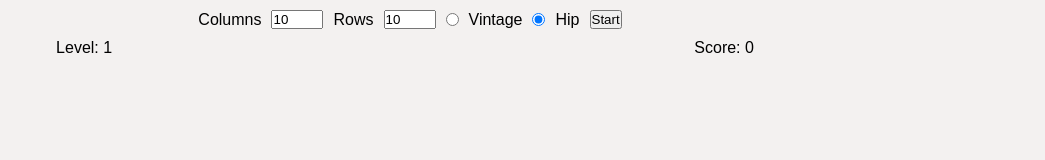
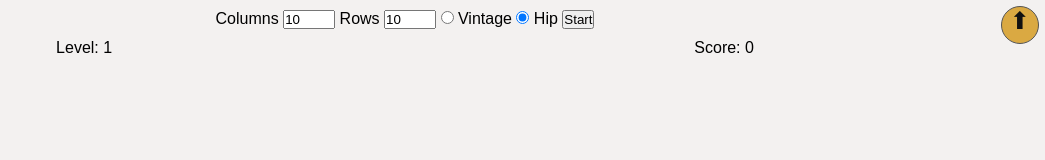
Before and after one commit to jouni-kantola/grid-snake, a plain HTML site: page grid-snake/index.html in a window 1280 px wide. Shown: the whole page, without its empty margins (235-1280 px from the left). Drawn offline with Linux system fonts and the light colour scheme.

Commit message:
Show/hide configuration

```diff
--- a/grid-snake/index.html
+++ b/grid-snake/index.html
@@ -8,6 +8,9 @@
 <body>
     <div class="game">
         <div class="setup">
+            <input type="checkbox" id="configuration-toggle" class="configuration-toggle" checked>
+            <label for="configuration-toggle"></label>
+            <div class="configuration">
                 <label for="columns">Columns</label>
                 <input type="number" name="columns" id="columns" min="5" max="15" value="10" placeholder="Colums">
 
@@ -22,6 +25,7 @@
 
                 <button id="start">Start</button>
             </div>
+        </div>
 
         <div class="level">1</div>
         <div class="score">0</div>
--- a/grid-snake/styles.css
+++ b/grid-snake/styles.css
@@ -5,7 +5,8 @@
   padding: 0;
 }
 
-html, body {
+html,
+body {
   height: 100%;
 }
 
@@ -27,8 +28,38 @@ body {
   padding-top: 10px;
 }
 
-.setup * {
-  margin-left: 10px;
+.configuration-toggle {
+  display: none;
+}
+
+label[for="configuration-toggle"] {
+  position: absolute;
+  top: 6px;
+  right: 6px;
+  font-size: 1.5rem;
+  border: 1px solid #555;
+  border-radius: 100%;
+  height: 2.4rem;
+  width: 2.4rem;
+  text-align: center;
+  background-color: #daa942;
+  color: #111;
+}
+
+.configuration-toggle ~ label[for="configuration-toggle"]:before {
+  content: "⬇︎";
+}
+
+.configuration-toggle ~ .configuration {
+  display: none;
+}
+
+.configuration-toggle:checked ~ label[for="configuration-toggle"]:before {
+  content: "⬆︎";
+}
+
+.configuration-toggle:checked ~ .configuration {
+  display: block;
 }
 
 .level,
```
Lines whose indentation alone changed are shown as unchanged.
